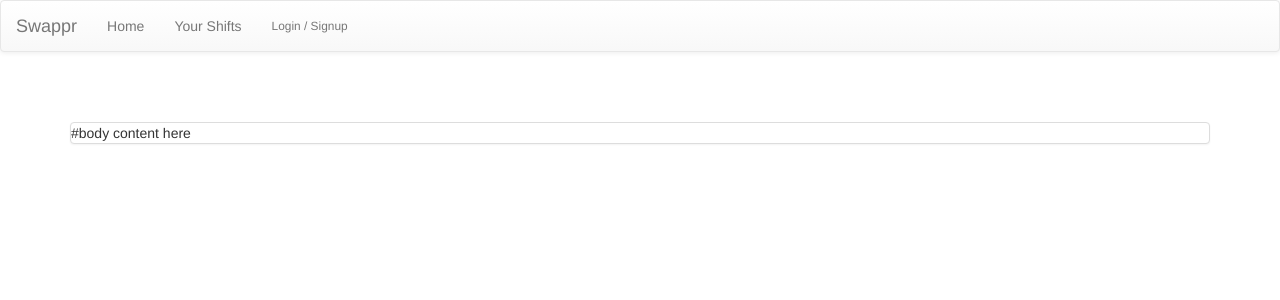
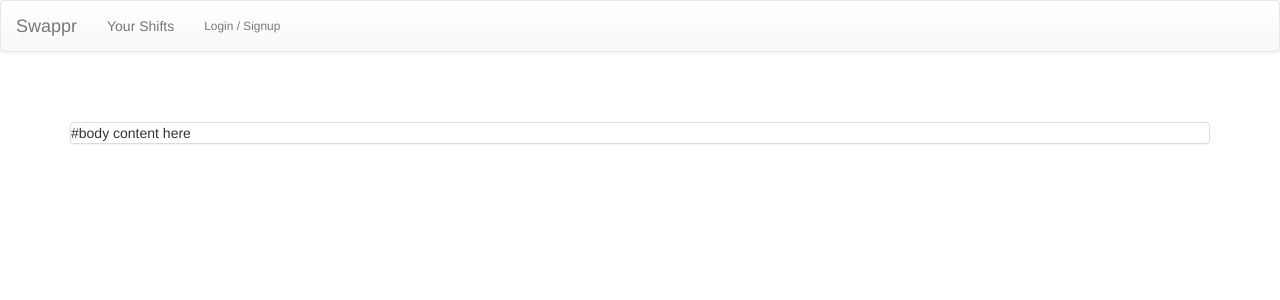
Before and after one commit to swappr-tanda-team/swappr, a Flask app: page /addBob in a window 1280 px wide. Shown: the top 300 px of the page. Run offline with Flask 2, Linux system fonts and the light colour scheme; some libraries are stand-ins or nearby versions.

Commit message:
Removed 'Home' page and changed '/' route to point to shift.your_shifts endpoint

```diff
--- a/swappr/templates/layout.html
+++ b/swappr/templates/layout.html
@@ -31,9 +31,6 @@
     <div class="navbar-collapse collapse" aria-expanded="false" style="height: 1px;">
       <ul class="nav navbar-nav">
           <li>
-              <a href="{{ url_for('index') }}">Home</a>
-          </li>
-          <li>
               <a href="{{ url_for('shift.user_shifts') }}">Your Shifts</a>
           </li>
           <li>
--- a/swappr/views.py
+++ b/swappr/views.py
@@ -3,6 +3,7 @@ Main entry point views.
 """
 import flask
 
+from flask import url_for, redirect
 from . import app
 from .database import db_session
 from .models import User
@@ -10,6 +11,7 @@ from .models import User
 
 @app.route('/')
 def index():
+    return redirect(url_for("shift.user_shifts"))
     return flask.render_template('home.html')
 
 
```
